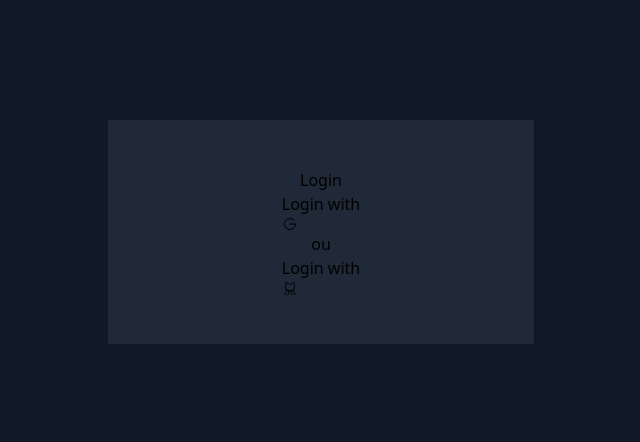
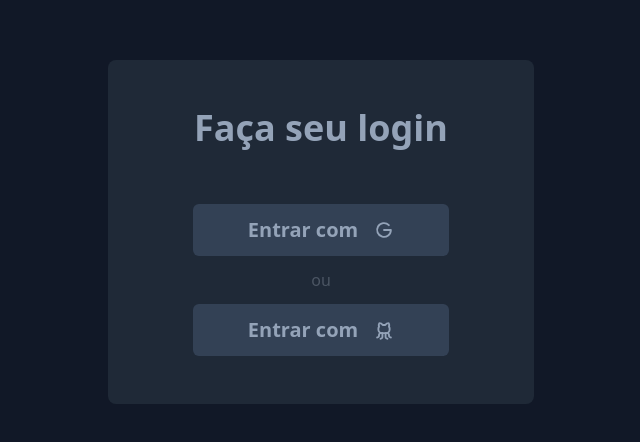
Before and after one commit to lucasmelosilva/todo-list, a React (Vite) app: page / in a window 1280 px wide. Shown: the part 168-610 px from the top of the page, without its empty margins (319-959 px from the left). Built offline with nearby package versions, Linux system fonts and the light colour scheme.

Commit message:
add estilizacao na pagina de login

```diff
--- a/src/pages/Login/index.jsx
+++ b/src/pages/Login/index.jsx
@@ -3,19 +3,19 @@ import { GithubLogo, GoogleLogo } from "phosphor-react";
 function Login() {
   return (
     <div className="w-screen h-screen flex items-center justify-center">
-      <div className="md:w-2/6 w-full md:h-auto h-screen md:pt-12 md:pb-12 bg-gray-800 flex flex-col items-center md:justify-between justify-center">
-        <h1>Login</h1>
+      <div className="md:w-2/6 w-full md:h-auto h-screen md:pt-12 md:pb-12 bg-gray-800 md:rounded-lg flex flex-col items-center md:justify-between justify-center">
+        <h1 className="text-slate-400 font-bold text-4xl pb-14">Faça seu login</h1>
 
-        <button>
-          Login with
-          <GoogleLogo />
+        <button className="bg-slate-700 text-xl text-slate-400 font-bold p-3 rounded-md w-64 flex justify-center items-center">
+          Entrar com
+          <GoogleLogo weight="bold" className="ml-4" />
         </button>
 
-        <p>ou</p>
+        <p className="text-gray-600 mt-3 mb-3">ou</p>
 
-        <button>
-          Login with
-          <GithubLogo />
+        <button className="bg-slate-700 text-xl text-slate-400 font-bold p-3 rounded-md w-64 flex justify-center items-center">
+          Entrar com
+          <GithubLogo weight="bold" className="ml-4" />
         </button>
       </div>
     </div>
```
